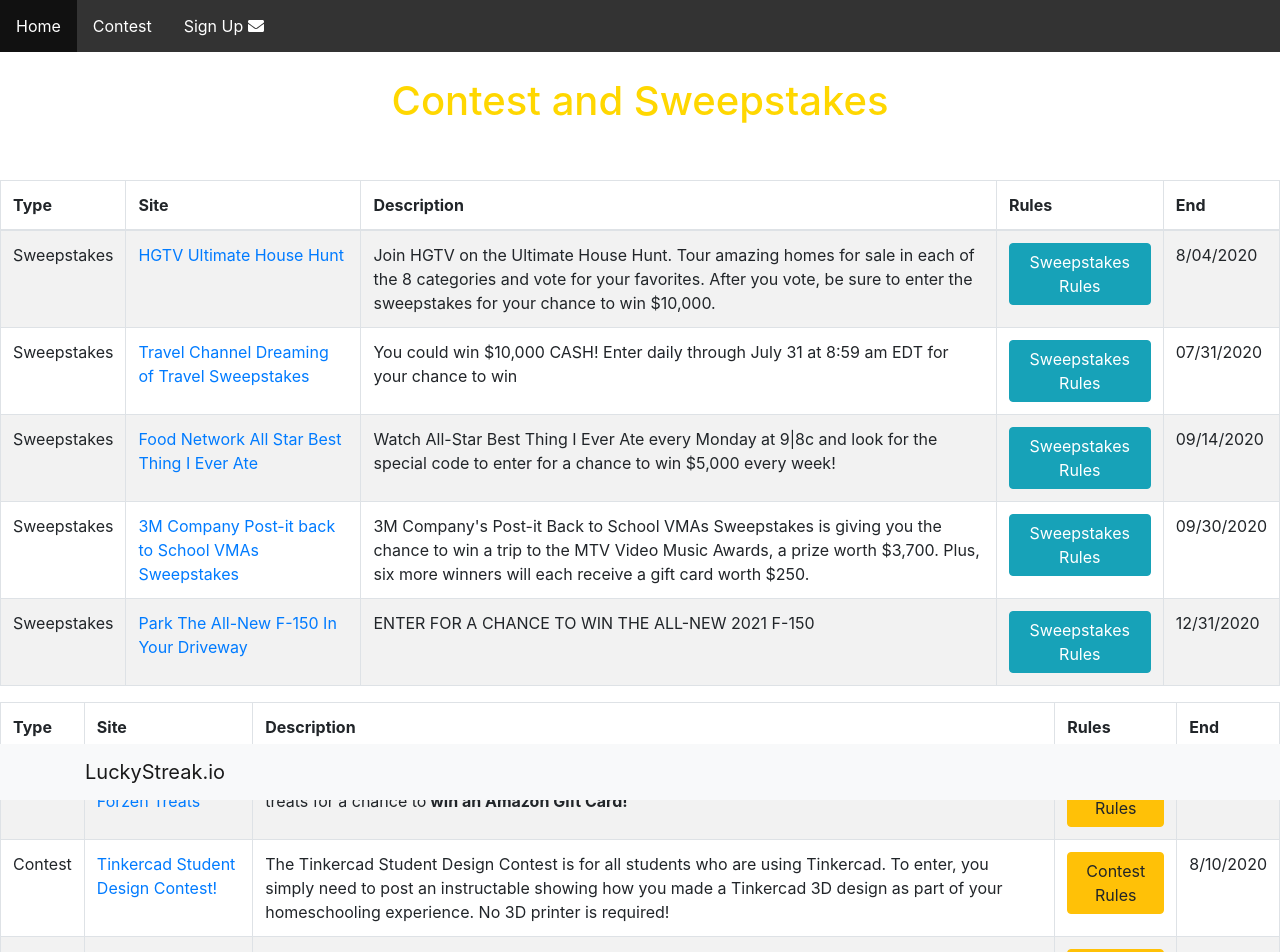
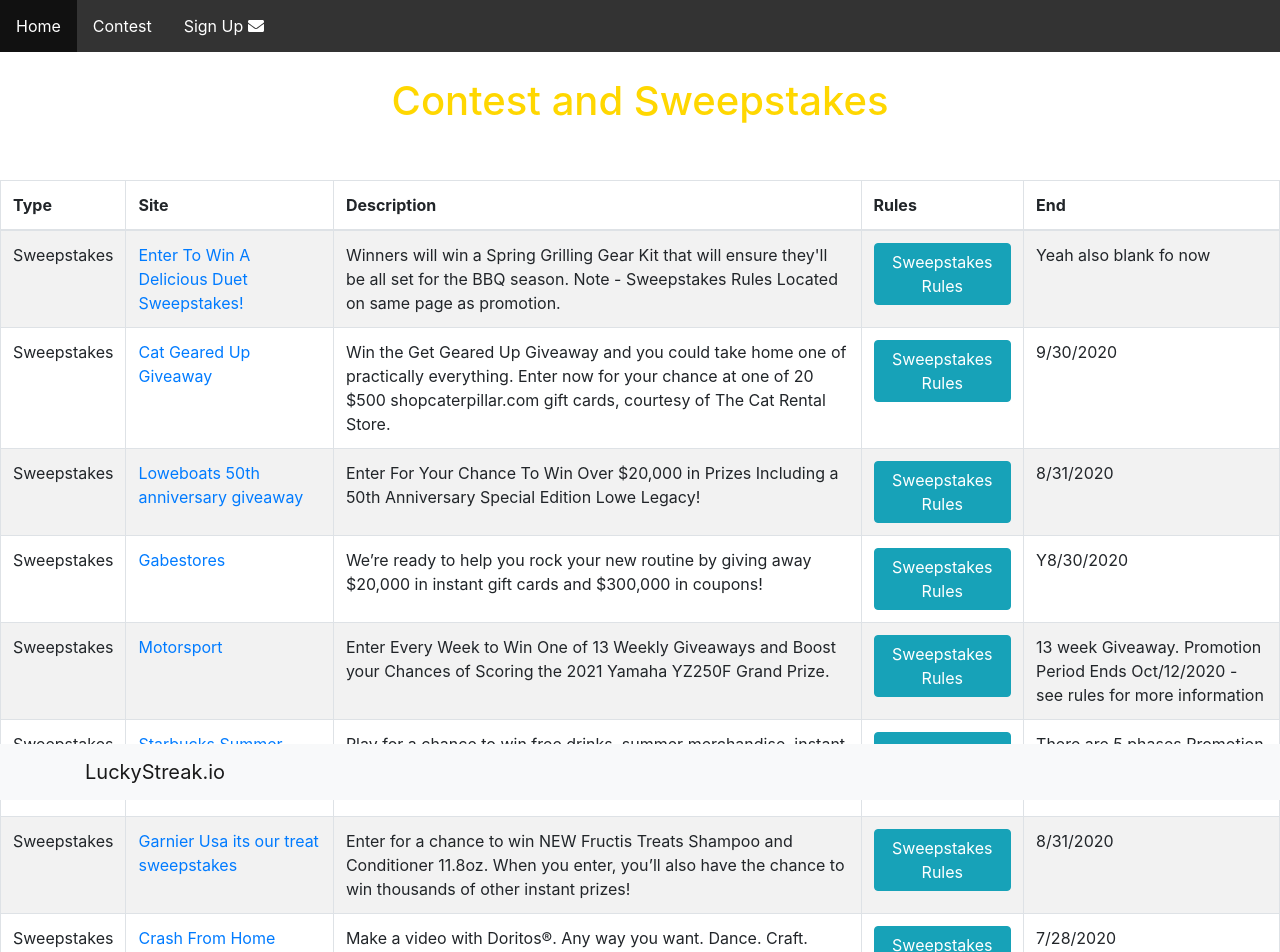
Before and after one commit to jamesbond00r/AWSReact, a React (Create React App) app: page /Contest in a window 1280 px wide. Shown: the top 952 px of the page. Built offline with nearby package versions, Linux system fonts and the light colour scheme.

Commit message:
add Sweepstakes 7/24/2020

```diff
--- a/src/Contest.js
+++ b/src/Contest.js
@@ -11,6 +11,7 @@
       <div>
  <h1 className="CoSw">Contest and Sweepstakes</h1>
 
+
  <Table striped bordered hover >
   <thead>
     <tr>
@@ -22,6 +23,80 @@
     </tr>
   </thead>
   <tbody>
+
+
+
+{/*<tr><td>Sweepstakes</td><td><a href=""> Copy and paste me </a></td><td> Blank for Now </td><td><a href=""> <Button variant="info">Sweepstakes Rules</Button></a></td><td>Yeah also blank fo now</td></tr> */}
+
+
+    <tr>
+<td>Sweepstakes</td>
+      <td><a href="https://news.iheart.com/contests/enter-to-win-841430/"> Enter To Win A Delicious Duet Sweepstakes! </a></td>
+      <td> Winners will win a Spring Grilling Gear Kit that will ensure they'll be all set for the BBQ season. Note - Sweepstakes Rules Located on same page as promotion. </td>
+      <td><a href="https://news.iheart.com/contests/enter-to-win-841430/"> <Button variant="info">Sweepstakes Rules</Button></a></td>
+      <td>Yeah also blank fo now</td>
+    </tr>
+
+
+    <tr>
+<td>Sweepstakes</td>
+      <td><a href="https://www.cat.com/en_US/campaigns/awareness/get-geared-up-giveaway.html"> Cat Geared Up Giveaway </a></td>
+      <td>Win the Get Geared Up Giveaway and you could take home one of practically everything. Enter now for your chance at one of 20 $500 shopcaterpillar.com gift cards, courtesy of The Cat Rental Store.</td>
+      <td><a href="https://www.cat.com/en_US/campaigns/awareness/get-geared-up-giveaway/get-geared-up-terms-and-conditions.html"> <Button variant="info">Sweepstakes Rules</Button></a></td>
+      <td>9/30/2020</td>
+    </tr>
+
+<tr>
+    <td>Sweepstakes</td>
+      <td><a href="https://www.loweboats.com/50th-anniversary-giveaway/"> Loweboats 50th anniversary giveaway </a></td>
+      <td> Enter For Your Chance To Win Over $20,000 in Prizes Including a 50th Anniversary Special Edition Lowe Legacy!</td>
+      <td><a href="https://www.loweboats.com/50th-anniversary-giveaway/"> <Button variant="info">Sweepstakes Rules</Button></a></td>
+      <td>8/31/2020</td>
+    </tr>
+
+
+    <tr>
+<td>Sweepstakes</td>
+      <td><a href="https://www.gabesstores.com/win"> Gabestores </a></td>
+      <td> We’re ready to help you rock your new routine by giving away $20,000 in instant gift cards and $300,000 in coupons!  </td>
+      <td><a href="https://www.gabesstores.com/win"> <Button variant="info">Sweepstakes Rules</Button></a></td>
+      <td>Y8/30/2020</td>
+    </tr>
+
+
+    <tr>
+<td>Sweepstakes</td>
+      <td><a href="https://www.motosport.com/win"> Motorsport </a></td>
+      <td> Enter Every Week to Win One of 13 Weekly Giveaways and Boost your Chances of Scoring the 2021 Yamaha YZ250F Grand Prize. </td>
+      <td><a href="https://www.motosport.com/win"> <Button variant="info">Sweepstakes Rules</Button></a></td>
+      <td>13 week Giveaway. Promotion Period Ends Oct/12/2020 - see rules for more information  </td>
+    </tr>
+
+<tr>
+    <td>Sweepstakes</td>
+    <td><a href="https://www.starbuckssummergame.com/#/landing"> Starbucks Summer Game </a></td>
+      <td>Play for a chance to win free drinks, summer merchandise, instant prizes and thousands of Stars.</td>
+      <td><a href="https://starbucks.promo.eprize.com/summer2020/public/fulfillment/rules.pdf"> <Button variant="info">Sweepstakes Rules</Button></a></td>
+      <td>There are 5 phases Promotion Period ends 8/23/2020 - see rules for more information</td>
+    </tr>
+
+
+<tr>
+<td>Sweepstakes</td>
+      <td><a href="https://www.garnierusa.com/offers/its-our-treat-sweepstakes"> Garnier Usa its our treat sweepstakes </a></td>
+      <td> Enter for a chance to win NEW Fructis Treats Shampoo and Conditioner 11.8oz. When you enter, you’ll also have the chance to win thousands of other instant prizes! </td>
+      <td><a href="https://www.garnierusa.com/offers/its-our-treat-sweepstakes"> <Button variant="info">Sweepstakes Rules</Button></a></td>
+      <td>8/31/2020</td>
+    </tr>
+<tr>
+<td>Sweepstakes</td>
+      <td><a href="https://www.crashfromhome.com/"> Crash From Home </a></td>
+      <td> Make a video with Doritos®. Any way you want. Dance. Craft. Crunch. Create. Then upload it here for a chance to get your video on TV and a $$$ pay check. </td>
+      <td><a href="https://www.crashfromhome.com/official-rules"> <Button variant="info">Sweepstakes Rules</Button></a></td>
+      <td>7/28/2020</td>
+    </tr>
+
+
     <tr>
       <td>Sweepstakes</td>
       <td><a href="https://www.hgtv.com/design/ultimate-house-hunt"> HGTV Ultimate House Hunt</a></td>
@@ -29,6 +104,7 @@
       <td><a href="https://www.hgtv.com/design/ultimate-house-hunt/sweepstakes"> <Button variant="info">Sweepstakes Rules</Button></a></td>
       <td>8/04/2020</td>
     </tr>
+
     <tr>
 
 <td>Sweepstakes</td>
```
